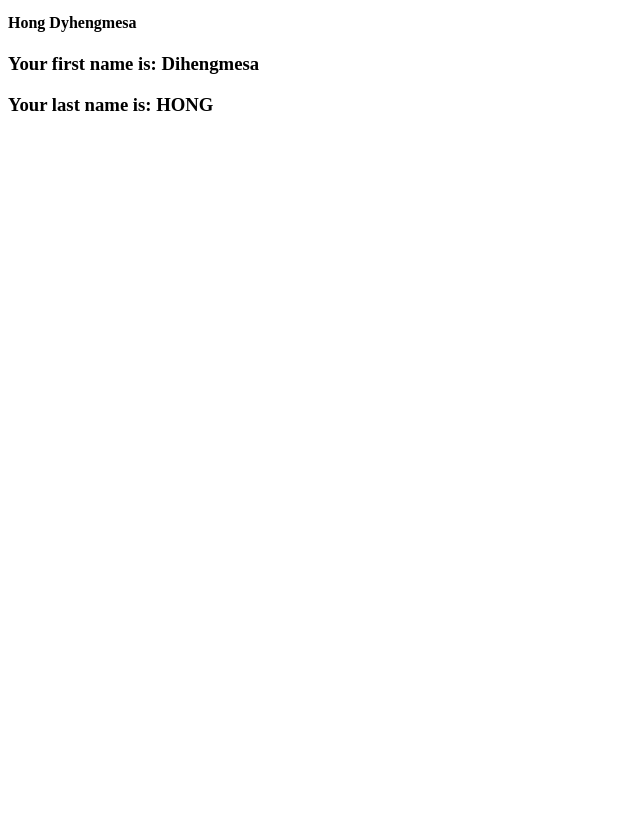
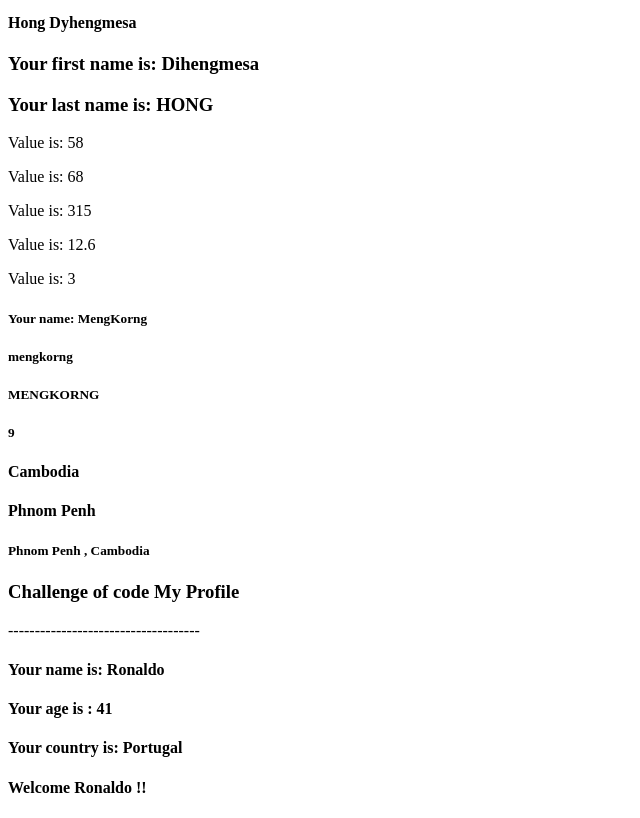
Before and after one commit to hongdyhengmesa/WebDevelopment, a Vue app: page / in a window 1280 px wide. Shown: the part 300-1118 px from the top of the page, without its empty margins (0-640 px from the left). Before the commit the page ends 800 px from the top, so only its background shows below. Built offline with nearby package versions, Linux system fonts and the light colour scheme.

Commit message:
file for pracetice about databinding

```diff
--- a/src/App.vue
+++ b/src/App.vue
@@ -1,8 +1,14 @@
 <template>
   <div class="container">
+    <!-- Databinding start called to use -->
     <Databiding />
     <FirstDatabinding/>
     <Practice1 />
+    <Practice2 />
+    <Practice3 />
+    <Practice4 />
+    <Challenge />
+    <!-- Databinding ended called to use -->
   </div>
 </template>
 
@@ -10,4 +16,8 @@
 import  Databiding  from "./components/databinding/Databinding.vue";
 import FirstDatabinding from "./components/databinding/FirstDatabinding.vue";
 import Practice1 from "./components/databinding/Practice1.vue";
+import Practice2 from "./components/databinding/Practice2.vue";
+import Practice3 from "./components/databinding/Practice3.vue";
+import Practice4 from "./components/databinding/Practice4.vue";
+import Challenge from "./components/databinding/Challenge.vue"
 </script>
--- /dev/null
+++ b/src/components/databinding/Challenge.vue
@@ -0,0 +1,14 @@
+<template>
+    <h3>Challenge of code My Profile</h3>
+    <p>------------------------------------</p>
+    <h4>Your name is: {{ name }}</h4>
+    <h4>Your age is : {{ age }}</h4>
+    <h4>Your country is: {{ country }}</h4>
+    <h4>Welcome {{ name }} !!</h4>
+</template>
+
+<script setup>
+   const name = "Ronaldo";
+   const age = 41;
+   const country = "Portugal";
+</script>
--- /dev/null
+++ b/src/components/databinding/Practice2.vue
@@ -0,0 +1,12 @@
+<template>
+    <p>Value is: {{ num1 - num2 }}</p>
+    <p>Value is: {{ num1 + num2 }}</p>
+    <p>Value is: {{ num1 * num2 }}</p>
+    <p>Value is: {{ num1 / num2 }}</p>
+    <p>Value is: {{ num1 % num2 }}</p>
+</template>
+
+<script setup>
+    const num1 = 63;
+    const num2 = 5;
+</script>
--- /dev/null
+++ b/src/components/databinding/Practice3.vue
@@ -0,0 +1,10 @@
+<template>
+    <h5>Your name: {{ name }}</h5>
+    <h5>{{ name.toLowerCase() }}</h5>
+    <h5>{{ name.toUpperCase() }}</h5>
+    <h5>{{ name.length }}</h5>
+</template>
+
+<script setup>
+   const name = "MengKorng";
+</script>
--- /dev/null
+++ b/src/components/databinding/Practice4.vue
@@ -0,0 +1,10 @@
+<template>
+    <h4>{{ country }}</h4>
+    <h4>{{ city }}</h4>
+    <h5>{{ city  + " , " + country}}</h5>
+</template>
+
+<script setup>
+   const country = "Cambodia";
+   const city = "Phnom Penh"
+</script>
```
